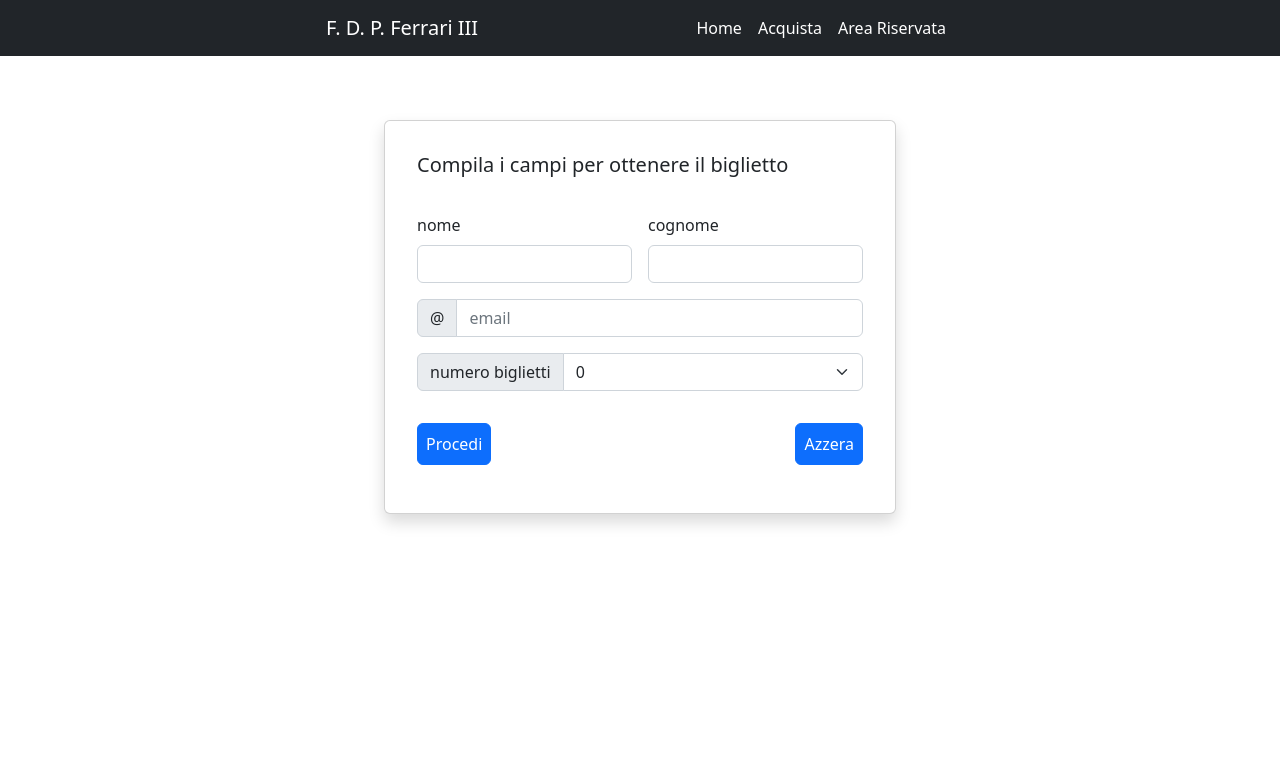
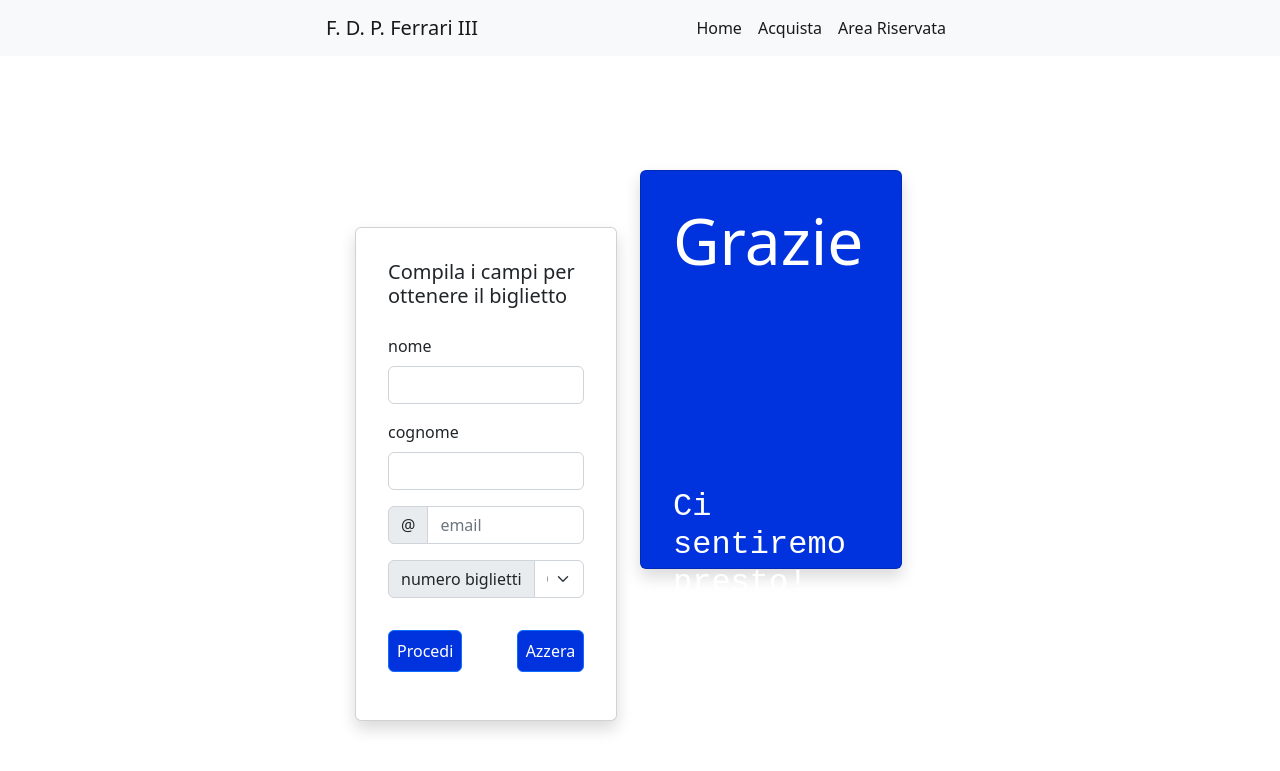
Before and after one commit to tonyRitrovato/Django-Web-site, a Django app: page /index/form in a window 1280 px wide. Shown: the top 771 px of the page. Run offline with Django 4.2, Linux system fonts and the light colour scheme.

Commit message:
css changes

```diff
--- a/index/templates/index/common.html
+++ b/index/templates/index/common.html
@@ -18,7 +18,7 @@
     <link href="https://cdn.jsdelivr.net/npm/bootstrap@5.2.2/dist/css/bootstrap.min.css" rel="stylesheet" integrity="sha384-Zenh87qX5JnK2Jl0vWa8Ck2rdkQ2Bzep5IDxbcnCeuOxjzrPF/et3URy9Bv1WTRi" crossorigin="anonymous">
   </head>
   <body>
-    <nav class="navbar navbar-expand-lg navbar-dark bg-dark">
+    <nav class="navbar navbar-expand-lg navbar-light bg-light">
       <div class="container-fluid">
         <a class="navbar-brand responsive-brand" href="#">F. D. P. Ferrari III</a>
         <button class="navbar-toggler" type="button" data-bs-toggle="collapse" data-bs-target="#navbarNavAltMarkup" aria-controls="navbarNavAltMarkup" aria-expanded="false" aria-label="Toggle navigation">
--- a/index/templates/index/form.html
+++ b/index/templates/index/form.html
@@ -4,30 +4,61 @@
 <style>
   @media (min-width: 1000px){
     .responsive{
-      width: 40%;
-      margin-left: 30%;
-      margin-top: 5%;
+      width: 23%;
+    }
+
+    .responsive-form-card{
+      margin-left: 25%;
+      margin-top: 15%;
+    }
+
+    .responsive-text-card{
+      margin-left: 50%;
+      margin-top: 10%;
+      margin-bottom: -45%;
     }
   }
 
   @media (max-width: 1000px) {
     .responsive{
       width: 80%;
+    }
+
+    .responsive-text-card{
       margin-left: 10%;
-      margin-top: 20%;
+      margin-top: 10%;
+    }
+
+    .responsive-form-card{
+      margin-left: 10%;
+      margin-top: 10%;
     }
   }
+
+  @keyframes animation{
+    from{opacity: 0%;}
+    to{opacity: 100%;}
+  }
 </style>
- <div class="card responsive shadow p-3 mb-5 bg-body rounded" >
+<div class="container">
+  <div class="row">
+    <div class="card responsive responsive-text-card shadow p-3" style="opacity: 0%; background-color: #0033dd; animation-name: animation; animation-duration: 1.5s; animation-delay: 1s; animation-fill-mode: forwards;">
+      <div class="card-body">
+        <h1 class="card-title text-white" style="font-size: 4em">Grazie</h1>
+        <div style="height: 60%;"></div>
+        <h2 class=" mb-2 text-white" style="font-family: Courier new;">Ci sentiremo presto!</h2>
+      </div>
+    </div>
+    <div class="card responsive responsive-form-card shadow p-3 mb-5 bg-body rounded" style=" opacity:0% ;animation-name: animation; animation-duration: 1.5s; animation-fill-mode: forwards;">
       <div class="card-body">
         <h5 class="card-title">Compila i campi per ottenere il biglietto</h5>
-     <form id="myForm" class="row g-3" style="margin-top: 20px;" method="POST">
+         <form id="myForm" class="row g-3" style="margin-top: 10px;" method="POST">
           {% csrf_token %}
-       <div class="col-md-6">
+           <div class="">
             <label class="form-label">nome</label>
             {{ form.nome }}
           </div>
-      <div class="col-md-6">
+          <div class="">
             <label for="inputPassword4" class="form-label">cognome</label>
             {{ form.cognome }}
           </div>
@@ -40,9 +71,11 @@
             {{form.numeroBiglietti}}
           </div>
           <div class="d-flex mb-3">
-        <button type="submit" class="btn btn-primary p-2" id="submit">Procedi</button>
-        <button onclick="reset()" type="button" class="btn btn-primary ms-auto p-2">Azzera</button>
+            <button type="submit" class="btn p-2 btn-primary" id="submit" style="background-color: #0033dd;">Procedi</button>
+            <button onclick="reset()" type="button" class="btn btn-primary ms-auto p-2"  style="background-color: #0033dd;">Azzera</button>
         </form>
+      </div>
+  </div>
   </div>
 </div>
 <script>
```
Lines whose indentation alone changed are shown as unchanged.
